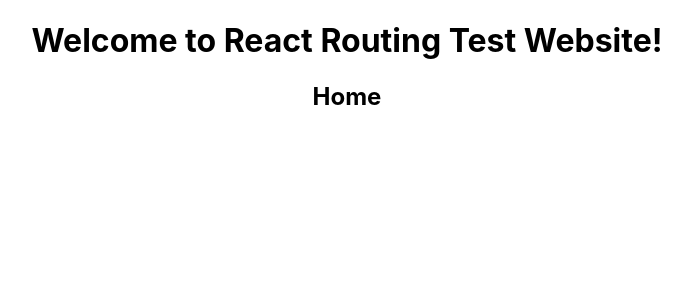
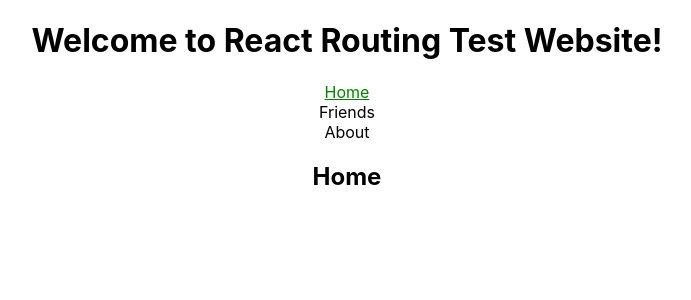
Before and after one commit to robinrakibul/react-router, a React (Create React App) app: page / in a window 1280 px wide. Shown: the top 300 px of the page, without its empty margins (293-984 px from the left). Built offline with nearby package versions, Linux system fonts and the light colour scheme.

Commit message:
added routes in header, added custom link!

```diff
--- a/src/App.js
+++ b/src/App.js
@@ -2,13 +2,14 @@
 import './App.css';
 import About from './components/About/About';
 import Friends from './components/Friends/Friends';
+import Header from './components/Header/Header';
 import Home from './components/Home/Home';
 import NotFound from './components/NotFound/NotFound';
 
 function App() {
   return (
     <div className="App">
-      <h1>Welcome to React Routing Test Website!</h1>
+      <Header></Header>
       <Routes>
         <Route path="/" element={<Home/>}></Route>
         <Route path="/friends" element={<Friends></Friends>}></Route>
--- /dev/null
+++ b/src/components/CustomLink/CustomLink.js
@@ -0,0 +1,21 @@
+import React from 'react';
+import { Link, useMatch, useResolvedPath } from 'react-router-dom';
+
+function CustomLink({ children, to, ...props }) {
+    let resolved = useResolvedPath(to);
+    let match = useMatch({ path: resolved.pathname, end: true });
+
+    return (
+      <div>
+        <Link
+          style={{ color: match?'green': 'black', textDecoration: match ? "underline" : "none" }}
+          to={to}
+          {...props}
+        >
+          {children}
+        </Link>
+      </div>
+    );
+  }
+
+export default CustomLink;
--- a/src/components/Header/Header.js
+++ b/src/components/Header/Header.js
@@ -0,0 +1,19 @@
+import React from 'react';
+import { Link } from 'react-router-dom';
+import CustomLink from '../CustomLink/CustomLink';
+
+const Header = () => {
+    return (
+        <div>
+             <h1>Welcome to React Routing Test Website!</h1>
+             <nav>
+                 <CustomLink to="/">Home</CustomLink>
+
+                 <CustomLink to="/Friends">Friends</CustomLink>
+                 <CustomLink to="/About">About</CustomLink>
+             </nav>
+        </div>
+    );
+};
+
+export default Header;
```
